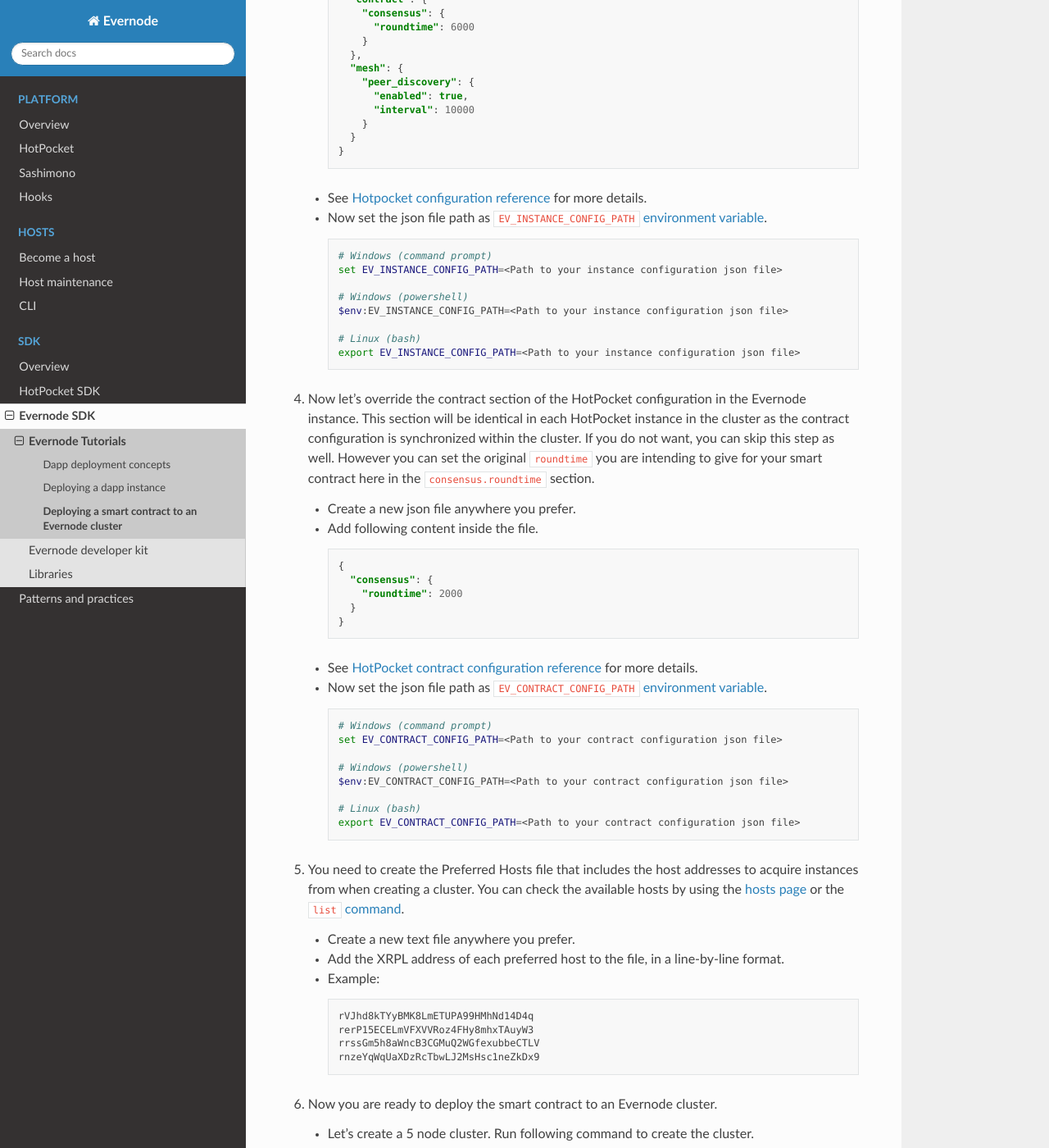
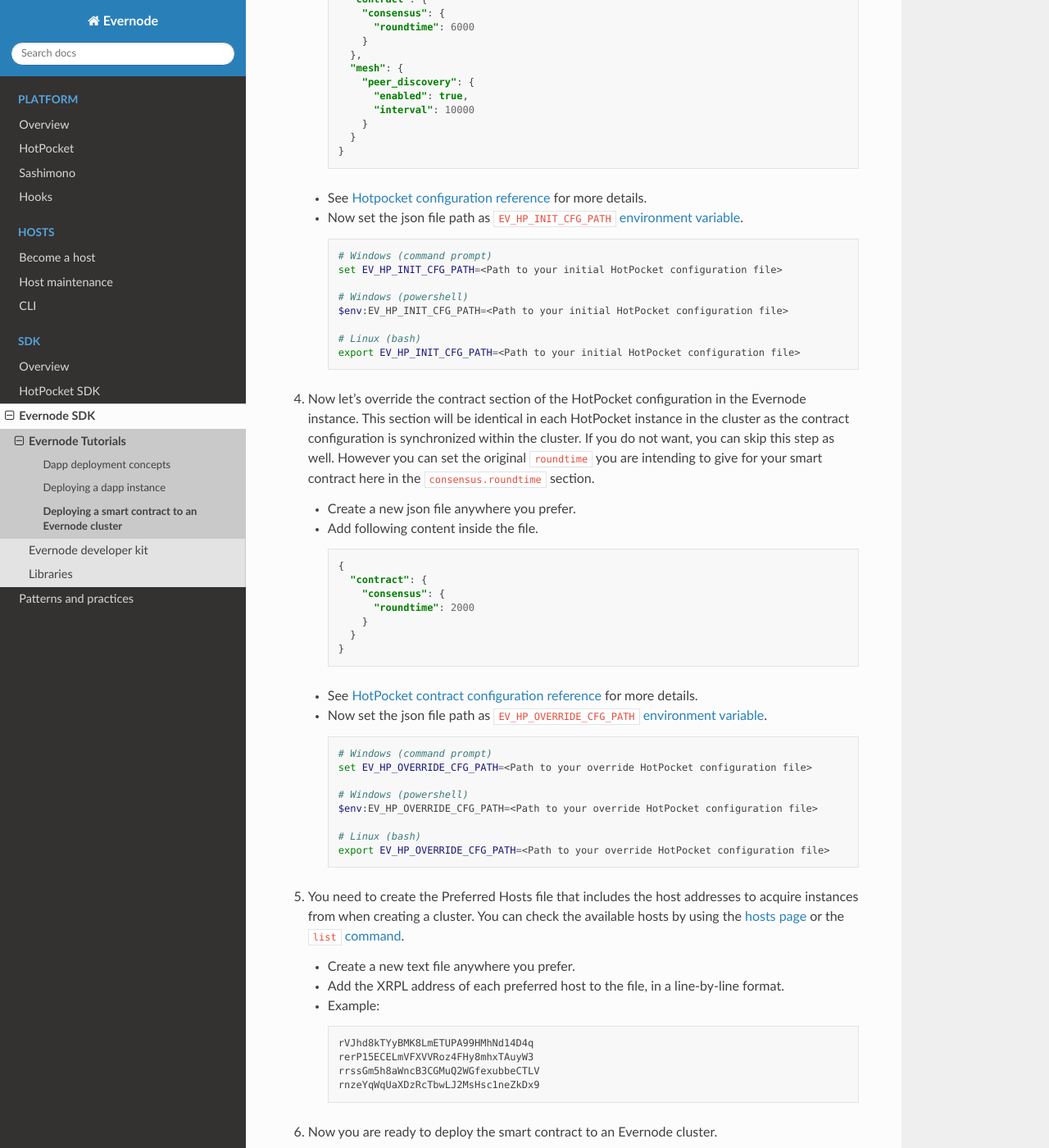
Before and after one commit to tequdev/evernode-docs, a Sphinx documentation site: the page built from docs/source/sdk/evernode/tutorials/deploy-cluster.md, in a window 1280 px wide and 1400 px high, scrolled down 1479 px. Shown: the whole window at 82% size. Built offline with Sphinx 7.4.7 and the Read the Docs theme 2.0.0, drawn with Linux system fonts in a browser that asks for light colours.

Commit message:
Updated cluster creation env changes (#10)

````diff
--- a/docs/source/sdk/evernode/tutorials/deploy-cluster.md
+++ b/docs/source/sdk/evernode/tutorials/deploy-cluster.md
@@ -64,42 +64,44 @@
      }
      ```
    - See [Hotpocket configuration reference](../../hotpocket/reference/configuration.md) for more details.
-   - Now set the json file path as `EV_INSTANCE_CONFIG_PATH` [environment variable](../evdevkit/overview.md#environment-variables).
+   - Now set the json file path as `EV_HP_INIT_CFG_PATH` [environment variable](../evdevkit/overview.md#environment-variables).
 
      ```bash
      # Windows (command prompt)
-     set EV_INSTANCE_CONFIG_PATH=<Path to your instance configuration json file>
+     set EV_HP_INIT_CFG_PATH=<Path to your initial HotPocket configuration file>
 
      # Windows (powershell)
-     $env:EV_INSTANCE_CONFIG_PATH=<Path to your instance configuration json file>
+     $env:EV_HP_INIT_CFG_PATH=<Path to your initial HotPocket configuration file>
 
      # Linux (bash)
-     export EV_INSTANCE_CONFIG_PATH=<Path to your instance configuration json file>
+     export EV_HP_INIT_CFG_PATH=<Path to your initial HotPocket configuration file>
      ```
 
 4. Now let's override the contract section of the HotPocket configuration in the Evernode instance. This section will be identical in each HotPocket instance in the cluster as the contract configuration is synchronized within the cluster. If you do not want, you can skip this step as well. However you can set the original `roundtime` you are intending to give for your smart contract here in the `consensus.roundtime` section.
 
    - Create a new json file anywhere you prefer.
    - Add following content inside the file.
-     ```json
-     {
-       "consensus": {
-         "roundtime": 2000
-       }
-     }
-     ```
+      ```json
+      {
+        "contract": {
+          "consensus": {
+            "roundtime": 2000
+          }
+        }
+      }
+      ```
    - See [HotPocket contract configuration reference](../../hotpocket/reference/configuration.md#contract) for more details.
-   - Now set the json file path as `EV_CONTRACT_CONFIG_PATH` [environment variable](../evdevkit/overview.md#environment-variables).
+   - Now set the json file path as `EV_HP_OVERRIDE_CFG_PATH` [environment variable](../evdevkit/overview.md#environment-variables).
 
      ```bash
      # Windows (command prompt)
-     set EV_CONTRACT_CONFIG_PATH=<Path to your contract configuration json file>
+     set EV_HP_OVERRIDE_CFG_PATH=<Path to your override HotPocket configuration file>
 
      # Windows (powershell)
-     $env:EV_CONTRACT_CONFIG_PATH=<Path to your contract configuration json file>
+     $env:EV_HP_OVERRIDE_CFG_PATH=<Path to your override HotPocket configuration file>
 
      # Linux (bash)
-     export EV_CONTRACT_CONFIG_PATH=<Path to your contract configuration json file>
+     export EV_HP_OVERRIDE_CFG_PATH=<Path to your override HotPocket configuration file>
      ```
 5. You need to create the Preferred Hosts file that includes the host addresses to acquire instances from when creating a cluster. You can check the available hosts by using the [hosts page](https://dashboard.evernode.org/#/hosts) or the [`list` command](../evdevkit/overview.md#advanced-usage).
 
````
Also changed, not shown: docs/source/sdk/evernode/evdevkit/overview.md (+6 -4 lines), docs/source/sdk/evernode/tutorials/deploy-single.md (+9 -7 lines).
